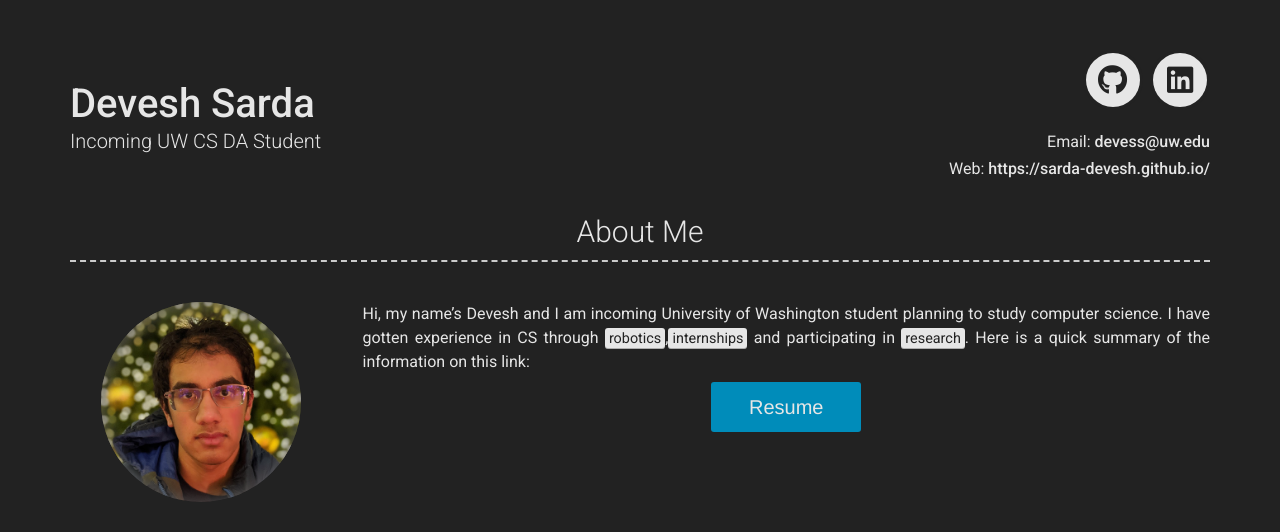
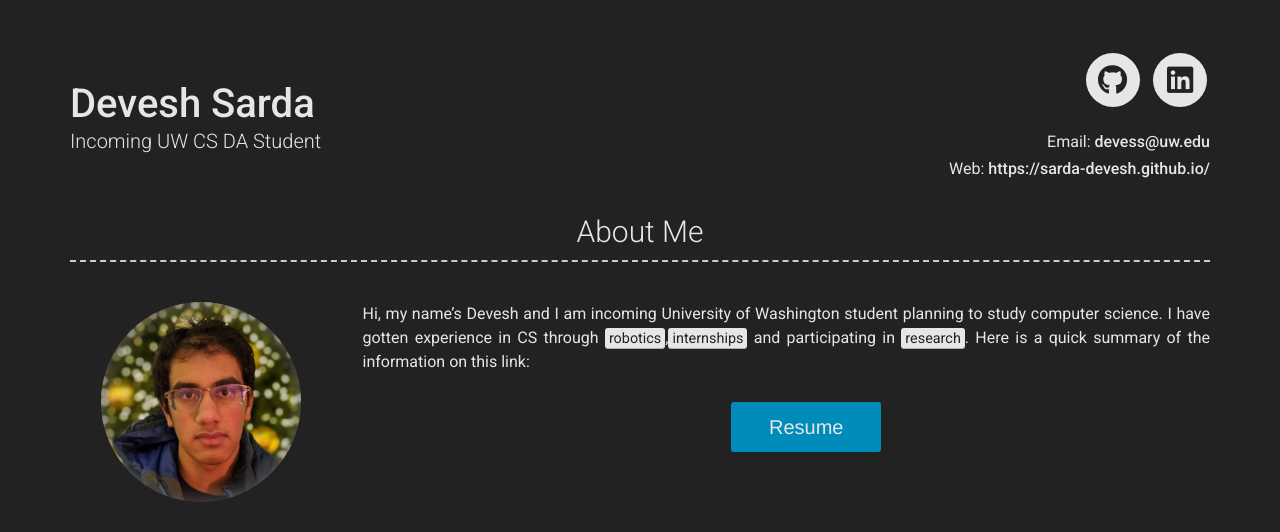
Before and after one commit to sarda-devesh/sarda-devesh.github.io, a Jekyll site: the page built from index.md, in a window 1280 px wide. Shown: the top 532 px of the page. Built offline with Jekyll 4.4.1, drawn with Linux system fonts in a browser that asks for light colours; nearby versions of some CDN libraries; grey boxes are pictures that could not be loaded.

Commit message:
Added margin for resume_button

```diff
--- a/_includes/about.html
+++ b/_includes/about.html
@@ -2,7 +2,7 @@
   <style>
     .resume_button {
       background-color: #008CBA; font-size: 20px; text-align:center; width: 150px; height: 50px;
-      margin: 0; position: absolute; left: 50%;-ms-transform: translateX(-50%);transform: translateX(-50%);
+      margin: 20px; position: absolute; left: 50%;-ms-transform: translateX(-50%);transform: translateX(-50%);
     }
   </style>
   <h3>{{ site.about_title | default: "About Me" }}</h3>
```
